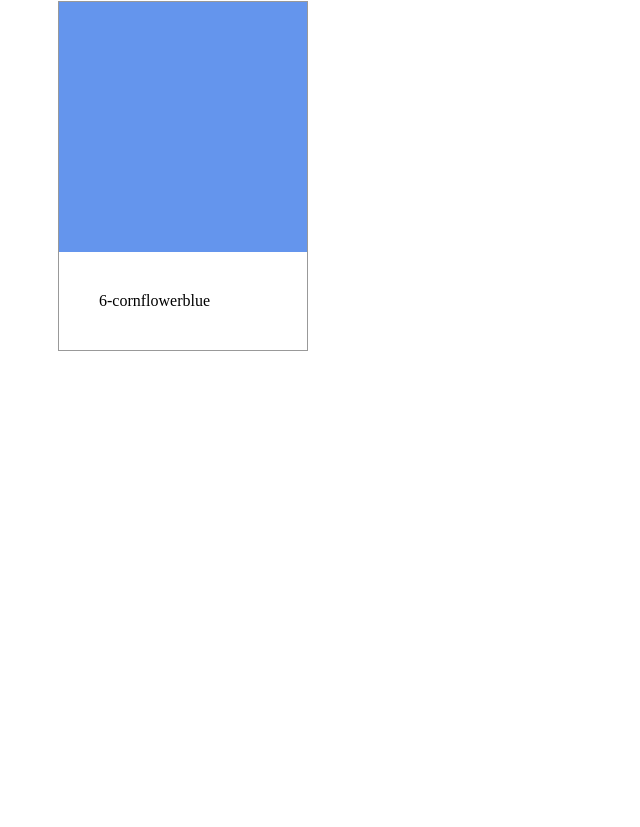
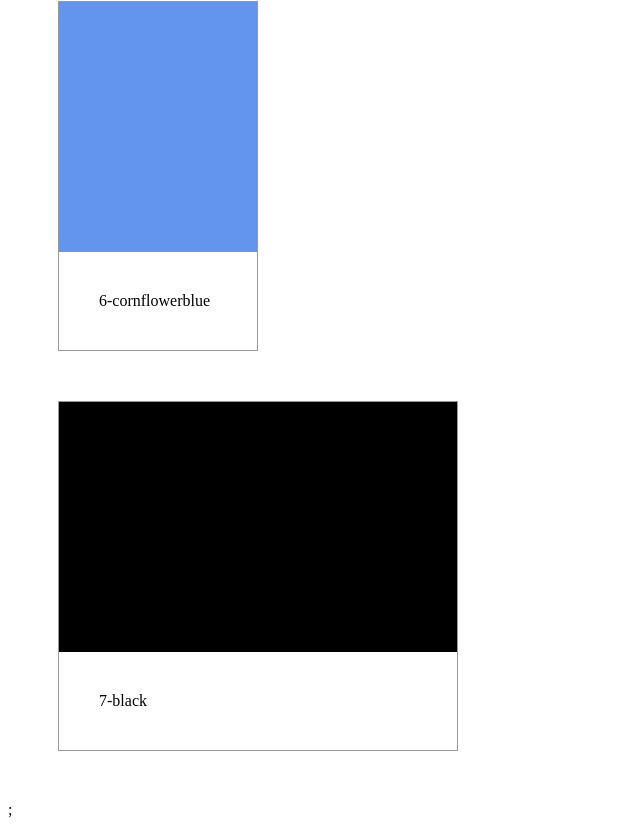
Before and after one commit to 2Joopiter/first-react, a React (Create React App) app: page / in a window 1280 px wide. Shown: the part 2107-2934 px from the top of the page, without its empty margins (0-640 px from the left). Before the commit the page ends 2508 px from the top, so only its background shows below. Built offline with nearby package versions, Linux system fonts and the light colour scheme.

Commit message:
미션 결과 코드

```diff
--- a/src/App.jsx
+++ b/src/App.jsx
@@ -2,13 +2,16 @@ import Card from './card/Card';
 
 export default function App() {
 	const colors = ['coral', 'gold', 'lightpink', 'skyblue', 'plum', 'cornflowerblue'];
+	const widths = [250, 300, 500, 150, 200];
+
 	return (
 		<>
 			<h1>Color Chart</h1>
 			{colors.map((color, idx) => {
 				// 컴포넌트 호출시 특정값을 key={value} 형태로 컴포넌트 내부에 전달 가능(props)
-				return <Card key={color + idx} colorName={color} index={idx} />;
+				return <Card key={color + idx} colorName={color} index={idx} wid={200} />;
 			})}
+			<Card colorName={'black'} index={6} wid={400} show={'none'} />;
 		</>
 	);
 }
--- a/src/card/Card.jsx
+++ b/src/card/Card.jsx
@@ -1,9 +1,12 @@
 import './Card.scss';
+
+// 미션1 : 부모에서 해당 컴포넌트 호출시 props로 width 값을 전달받아서 각 카드 컴포넌트의 크기가 다르도록 호출
+// 미션2 - 부모의 특정 값에 따라 txtBox를 보임 유무를 결정할 수 있게 호출
 
 export default function Card(props) {
 	// 부모 컴포넌트에 전달되는 요소들을 props라는 객체로 묶어서 자식 컴포넌트의 파라미터 전달받음
 	return (
-		<article className='Card'>
+		<article className='Card' style={{ width: props.wid }}>
 			<div className='bgBox' style={{ backgroundColor: props.colorName }}></div>
 			<div className='txtBox'>
 				{props.index + 1}-{props.colorName}
```
